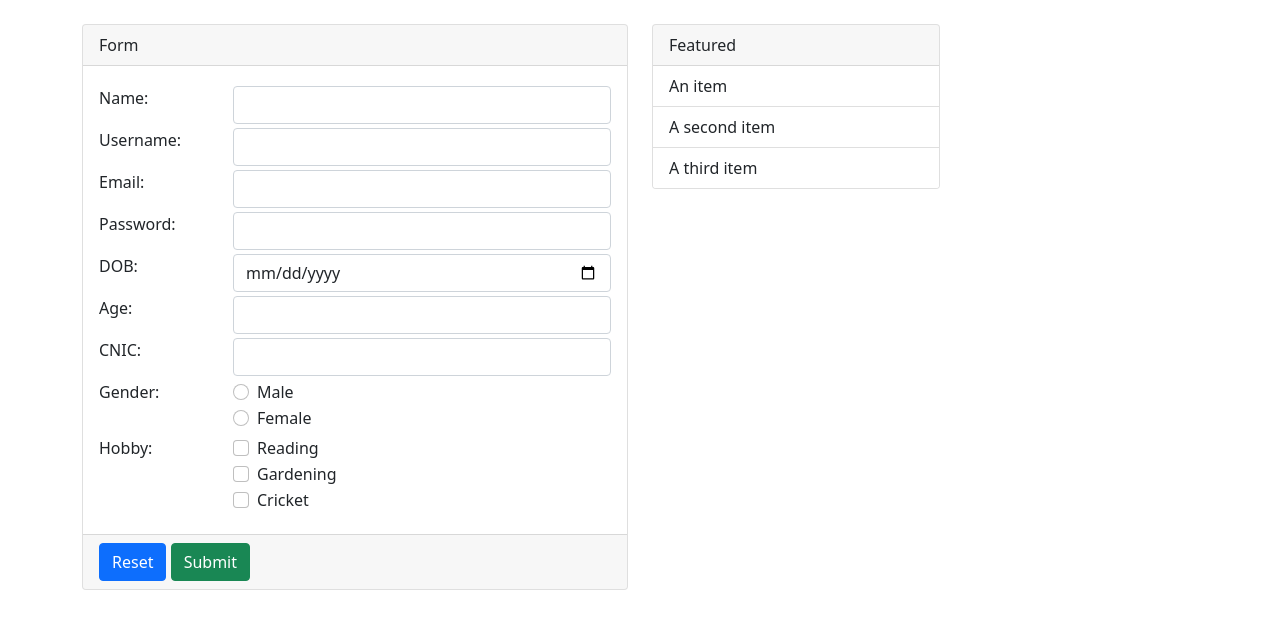
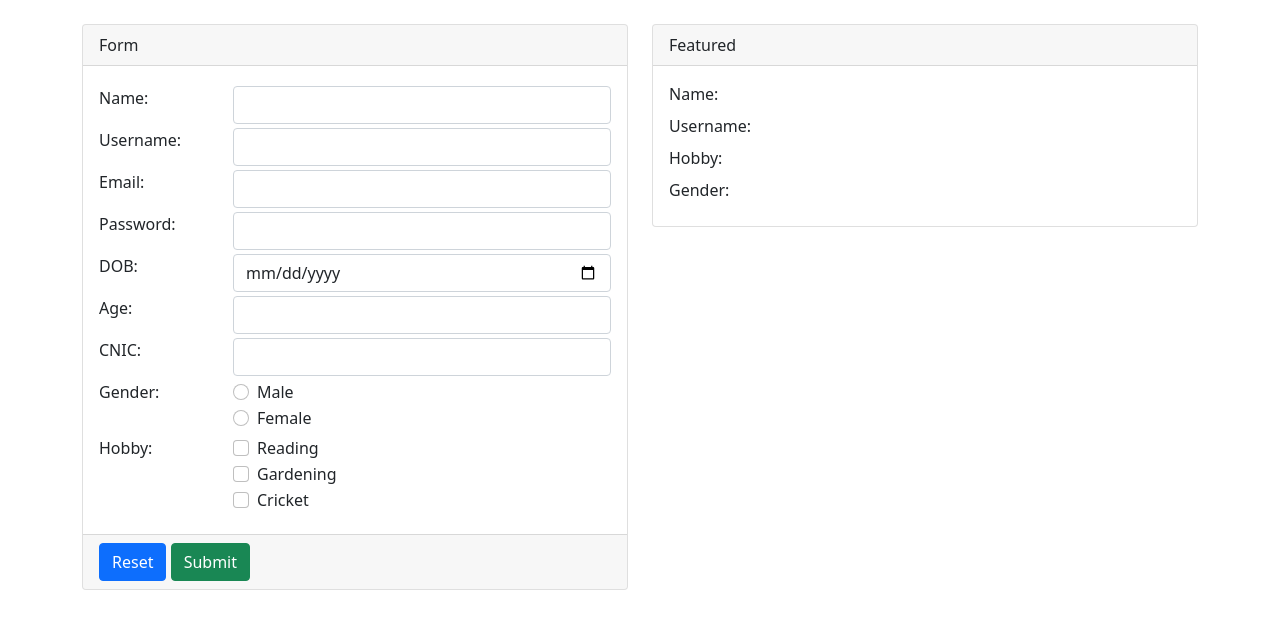
Before and after one commit to asadat2022/web-design-develop, a plain HTML site: page 09.Forms/index.html in a window 1280 px wide. Drawn offline with Linux system fonts and the light colour scheme.

Commit message:
Form (jQuery)

```diff
--- a/09.Forms/index.html
+++ b/09.Forms/index.html
@@ -17,14 +17,14 @@
                     <div class="card-header">
                         Form
                     </div>
-                    <form action="" method="GET">
+                    <form action="" id="handleSubmit">
                         <div class="card-body">
                             <div class="row my-1">
                                 <div class="col-3">
                                     <label class="form-label">Name:</label>
                                 </div>
                                 <div class="col-9">
-                                    <input type="text" name="name" class="form-control" pattern="[a-zA-Z ]{3,}" >
+                                    <input type="text" name="name" id="field-name" class="form-control" pattern="[a-zA-Z ]{3,}" >
                                 </div>
                             </div>
                             <div class="row my-1">
@@ -32,7 +32,7 @@
                                     <label class="form-label">Username:</label>
                                 </div>
                                 <div class="col-9">
-                                    <input type="text" name="username" class="form-control" >
+                                    <input type="text" name="username" id="field-username" class="form-control" >
                                 </div>
                             </div>
 
@@ -88,13 +88,13 @@
                                 </div>
                                 <div class="col-9">
                                     <div class="form-check">
-                                        <input class="form-check-input" type="radio" name="gender">
+                                        <input class="form-check-input gender" type="radio" value="male" name="gender">
                                         <label class="form-check-label">
                                             Male
                                         </label>
                                     </div>
                                     <div class="form-check">
-                                        <input class="form-check-input" type="radio" name="gender">
+                                        <input class="form-check-input gender" type="radio" value="female" name="gender">
                                         <label class="form-check-label">
                                             Female
                                         </label>
@@ -108,20 +108,20 @@
                                 </div>
                                 <div class="col-9">
                                     <div class="form-check">
-                                        <input class="form-check-input" type="checkbox">
+                                        <input class="form-check-input" value="Reading" id="hobby-reading" type="checkbox">
                                         <label class="form-check-label">
                                             Reading
                                         </label>
                                     </div>
                                     <div class="form-check">
-                                        <input class="form-check-input" type="checkbox">
+                                        <input class="form-check-input" value="Gardening" id="hobby-gardening" type="checkbox">
                                         <label class="form-check-label">
                                             Gardening
                                         </label>
                                     </div>
 
                                     <div class="form-check">
-                                        <input class="form-check-input" type="checkbox">
+                                        <input class="form-check-input" value="Cricket" id="hobby-cricket" type="checkbox">
                                         <label class="form-check-label">
                                             Cricket
                                         </label>
@@ -138,15 +138,29 @@
                 </div>
             </div>
             <div class="col-6">
-                <div class="card" style="width: 18rem;">
+                <div class="card">
                     <div class="card-header">
                         Featured
                     </div>
-                    <ul class="list-group list-group-flush">
-                        <li class="list-group-item">An item</li>
-                        <li class="list-group-item">A second item</li>
-                        <li class="list-group-item">A third item</li>
-                    </ul>
+                    <div class="card-body">
+                        <div class="row">
+                            <div class="col-3"><label class="form-label">Name:</label></div>
+                            <div class="col-9"><label id="label-name" class="form-label"></label></div>
+                        </div>
+                        <div class="row">
+                            <div class="col-3"><label class="form-label">Username:</label></div>
+                            <div class="col-9"><label id="label-username" class="form-label"></label></div>
+                        </div>
+
+                        <div class="row">
+                            <div class="col-3"><label class="form-label">Hobby:</label></div>
+                            <div class="col-9"><label id="label-hobby" class="form-label"></label></div>
+                        </div>
+                        <div class="row">
+                            <div class="col-3"><label class="form-label">Gender:</label></div>
+                            <div class="col-9"><label id="label-gender" class="form-label"></label></div>
+                        </div>
+                    </div>
                 </div>
             </div>
         </div>
@@ -154,6 +168,8 @@
 
 
     <script src="../00.Data/bootstrap/js/bootstrap.min.js"></script>
+    <script src="../00.Data/js/jquery-3.7.0.min.js"></script>
+    <script src="./script.js"></script>
 </body>
 
 </html>
--- /dev/null
+++ b/09.Forms/script.js
@@ -0,0 +1,17 @@
+$(document).ready(function (){
+    $('#handleSubmit').submit((event)=>{
+        event.preventDefault();
+        // $('#label-name').text($('#field-name').val());
+        // $('#label-username').text($('#field-username').val());
+
+        // $('#label-hobby').text('')
+        // $('#label-hobby').append($('#hobby-cricket:checked').val()+", ")
+        // $('#label-hobby').append($('#hobby-gardening:checked').val()+", ")
+        // $('#label-hobby').append($('#hobby-reading:checked').val()+", ")
+
+
+        // $('#label-gender').html($('.gender[name="gender"]:checked').val())
+
+        $('#field-name').val("sdjhfgbdsjh");
+    })
+});
```
